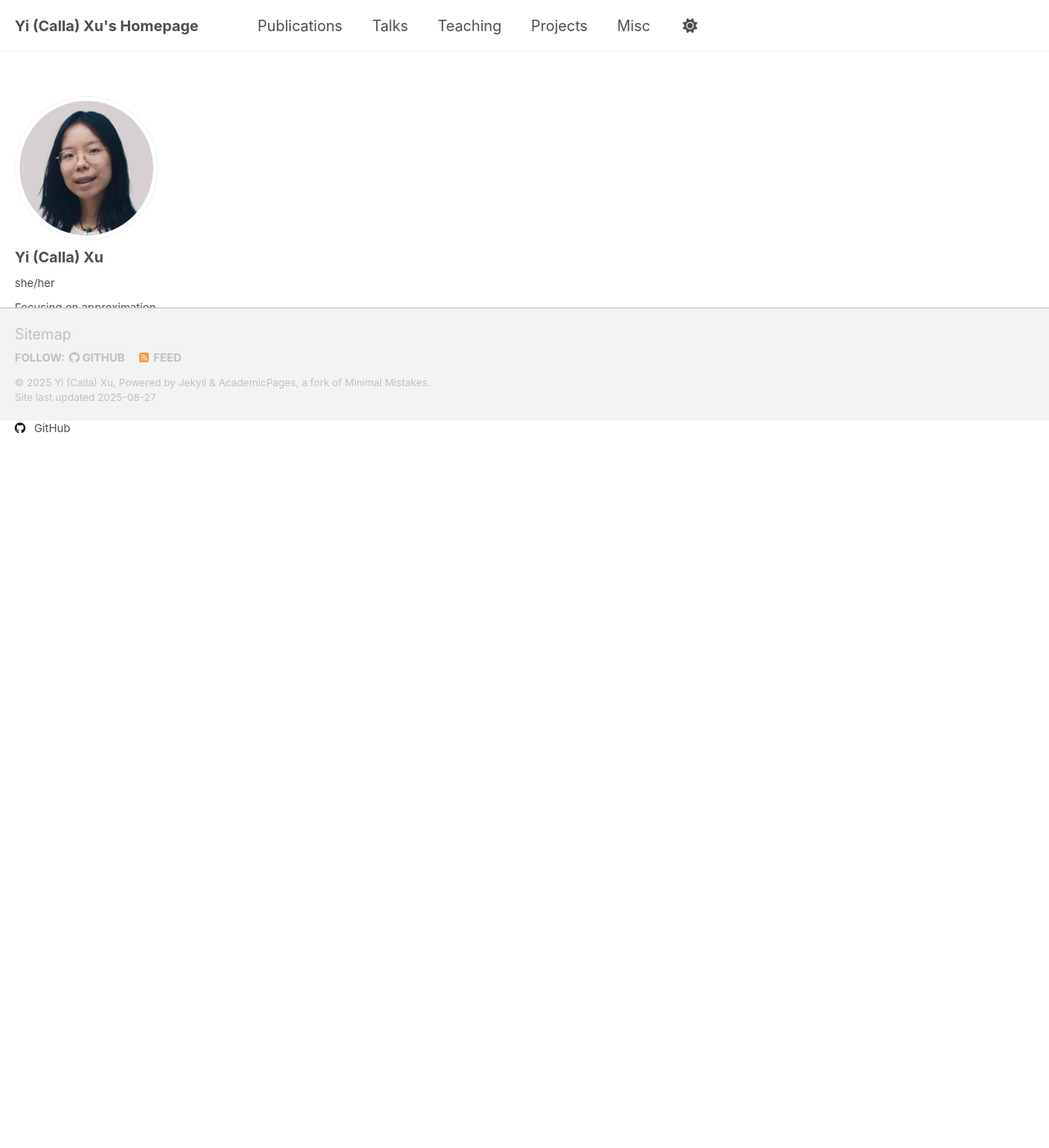
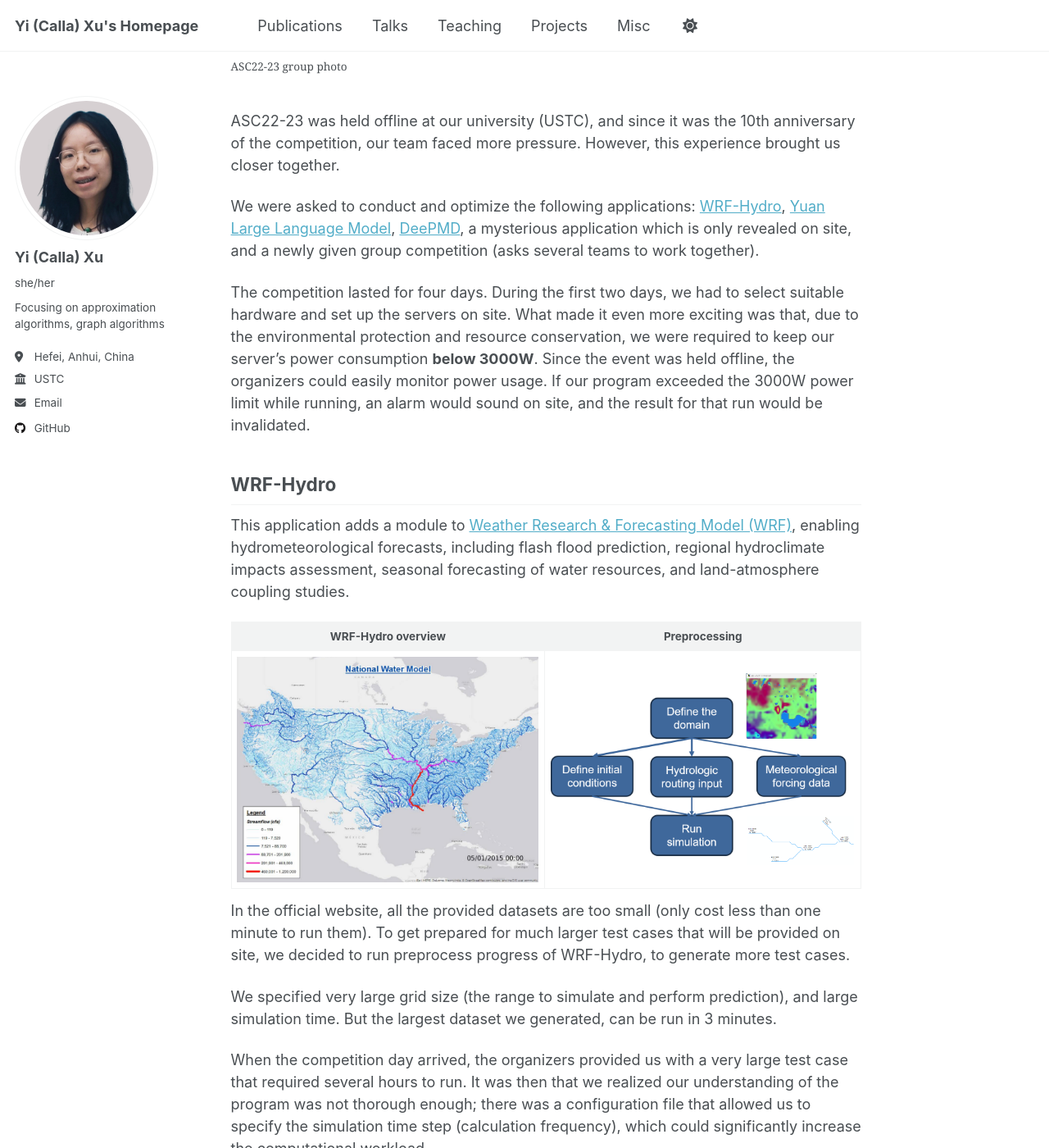
Before and after one commit to yixu-cs/yixu-cs.github.io, a Jekyll site: the page built from _projects/2023-ASC22-23.md, in a window 1280 px wide and 1400 px high, scrolled down 887 px. Shown: the whole window at 82% size. Built offline with Jekyll 4.4.1, drawn with Linux system fonts in a browser that asks for light colours; a script that is not in the unit is left out; some of the changed text lies outside the part shown.

Commit message:
updated ASC WRF-Hydro part

```diff
--- a/_config.yml
+++ b/_config.yml
@@ -12,7 +12,7 @@
 title                    : "Yi (Calla) Xu's Homepage"
 title_separator          : "-"
 name                     : &name "Yi (Calla) Xu"
-description              : &description "personal description"
+description              : &description "Focusing on approximation algorithms, graph algorithms"
 url                      : https://yixu-cs.github.io/ # the base hostname & protocol for your site e.g. "https://[your GitHub username].github.io" or if you already have some other page hosted on Github then use "https://[your GitHub username].github.io/[Your Repo Name]"
 baseurl                  : "" # the subpath of your site, e.g. "/blog"
 repository               : "yixu-cs/yixu-cs.github.io"
--- a/_projects/2023-ASC22-23.md
+++ b/_projects/2023-ASC22-23.md
@@ -7,4 +7,61 @@
 collection: projects
 ---
 
-This is an item in your portfolio. It can be have images or nice text. If you name the file .md, it will be parsed as markdown. If you name the file .html, it will be parsed as HTML.
+**Gains:** This was my second time participating in an international high performance computing competition, and I was honored to serve as the **team leader**. I gained even more experience than I did as a participant—not only in professional areas such as preprocessing, power management, and server management, but also in **teamwork**. I learned how to motivate my team, and how to allocate resources based on each member’s interests and strengths.
+
+About the competition
+------
+
+ASC first releases some of the applications, allowing participants to prepare in advance. Then, during the offline competition, entirely new test cases and a mysterious new application are announced on site.
+
+<figure style="text-align:center;">
+  <img src='/images/projects/ASC22-23-whole-photo.jpg' alt='ASC22-23 group photo' width='500' />
+  <figcaption style="text-align:center;">ASC22-23 group photo</figcaption>
+</figure>
+
+ASC22-23 was held offline at our university (USTC), and since it was the 10th anniversary of the competition, our team faced more pressure. However, this experience brought us closer together.
+
+We were asked to conduct and optimize the following applications: [WRF-Hydro](https://ral.ucar.edu/projects/wrf_hydro), [Yuan Large Language Model](https://github.com/Shawn-Inspur/Yuan-1.0), [DeePMD](https://github.com/deepmodeling/deepmd-kit), a mysterious application which is only revealed on site, and a newly given group competition (asks several teams to work together).
+
+The competition lasted for four days. During the first two days, we had to select suitable hardware and set up the servers on site. What made it even more exciting was that, due to the environmental protection and resource conservation, we were required to keep our server’s power consumption **below 3000W**. Since the event was held offline, the organizers could easily monitor power usage. If our program exceeded the 3000W power limit while running, an alarm would sound on site, and the result for that run would be invalidated.
+
+WRF-Hydro
+------
+
+This application adds a module to [Weather Research & Forecasting Model (WRF)](https://www.mmm.ucar.edu/models/wrf), enabling hydrometeorological forecasts, including flash flood prediction, regional hydroclimate impacts assessment, seasonal forecasting of water resources, and land-atmosphere coupling studies.
+
+WRF-Hydro overview             |  Preprocessing
+:-------------------------:|:-------------------------:
+<img src='/images/projects/ASC22-23-WRFHydro.png' width='400' />  |  <img src='/images/projects/ASC22-23-preprocess.png' width='400' />
+
+In the official website, all the provided datasets are too small (only cost less than one minute to run them). To get prepared for much larger test cases that will be provided on site, we decided to run preprocess progress of WRF-Hydro, to generate more test cases.
+
+We specified very large grid size (the range to simulate and perform prediction), and large simulation time. But the largest dataset we generated, can be run in 3 minutes.
+
+When the competition day arrived, the organizers provided us with a very large test case that required several hours to run. It was then that we realized our understanding of the program was not thorough enough; there was a configuration file that allowed us to specify the simulation time step (calculation frequency), which could significantly increase the computational workload.
+
+Prior to the offline competition, using our pre-generated larger dataset, we applied VTune to analyse the runtime performance of WRF-Hydro.
+There are several important indicators: front-end bound and back-end bound.
+Front-end bound is relavant to branchs, pre-fetches, etc.
+And back-end bound is relavant to FP ops, data-dependency, etc.
+We optimized compiler flags to enable function inline and vectorization, and also found the most-frequently-called function, studied the algorithm of it and optimized several lines.
+
+After all these strategies, we reduced back-end bound from 36.6% to 34.6%.
+
+<p align="center">
+  <img src="/images/projects/ASC22-23-VTune.png" width="400"/>
+</p>
+
+Power management
+------
+
+There are various methods to reduce power consumption:
+* BIOS
+  * Change CPU power state
+  * Disable hyper thread
+* Fan
+  * Limit power
+* CPU & GPU
+  * Limit power and frequency
+  * Use less cores
+* Use a power monitor to adapt above strategies in real time
```
Also changed, not shown: images/projects/ASC22-23-VTune.png.
